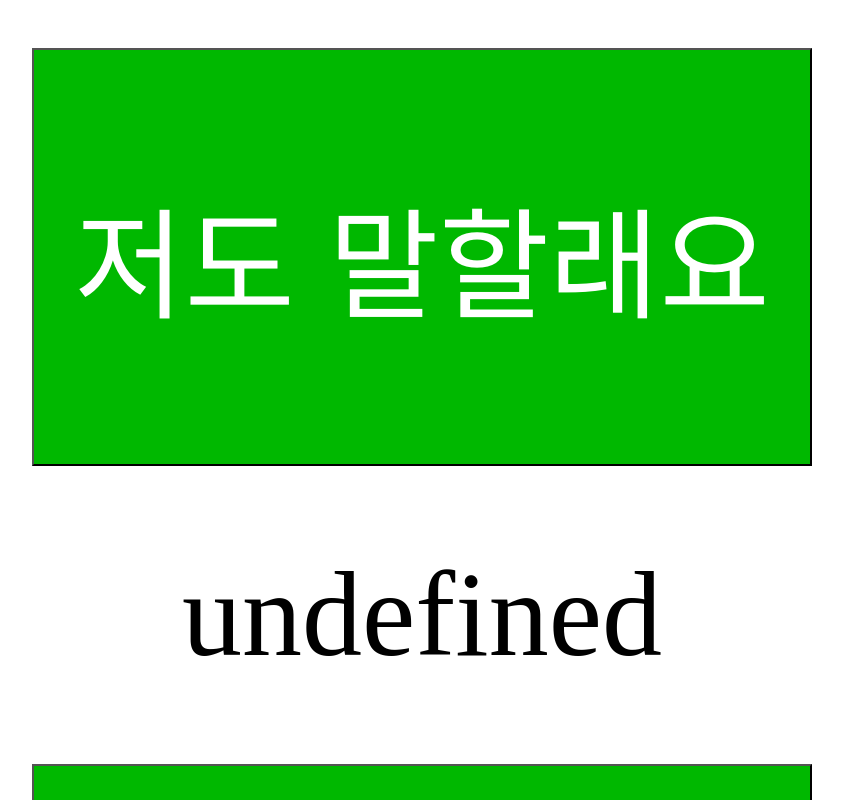
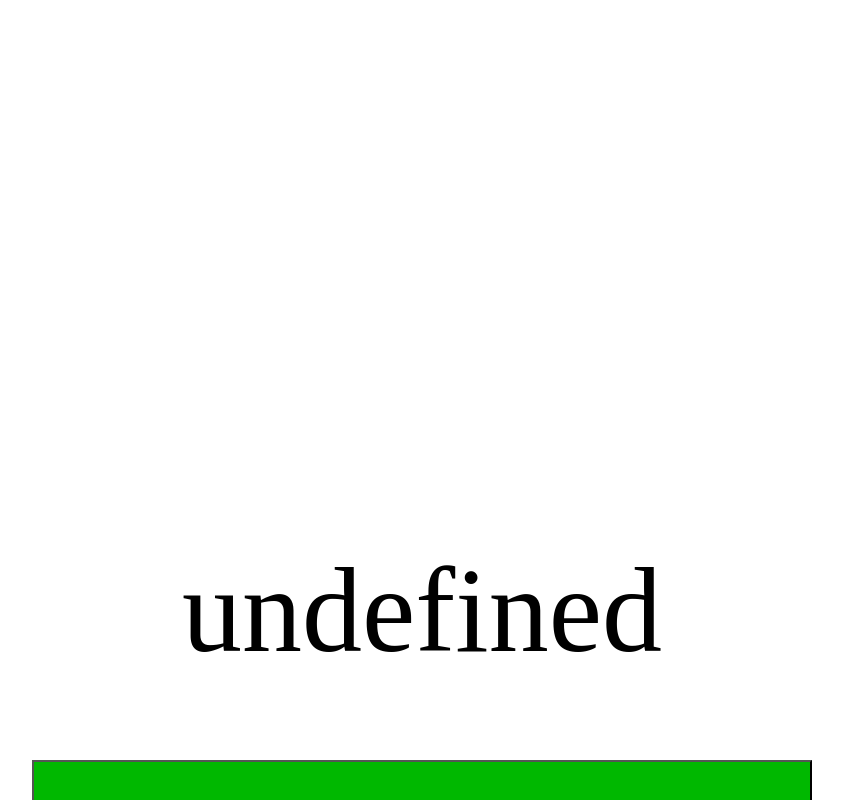
Before and after one commit to maist0126/augprototype, a plain HTML site: page user.html in a window 1280 px wide. Shown: the top 800 px of the page, without its empty margins (218-1061 px from the left). Drawn offline with Linux system fonts and the light colour scheme.

Commit message:
marginforinterface

```diff
--- a/user.css
+++ b/user.css
@@ -10,9 +10,9 @@
     font-size: 120px;
     text-align: center;
 }
-#want2{
+#marginforinterface{
     color: #ffffff;
-    background-color: rgb(0, 184, 0);
+    background-color: #ffffff;
     font-weight: 500;
     padding-top: 120px;
     padding-bottom: 120px;
--- a/user.html
+++ b/user.html
@@ -9,7 +9,9 @@
 	<script src="https://www.gstatic.com/firebasejs/5.11.0/firebase.js"></script>
 	<script src="./NoSleep.js"></script>
 	<div class = "first center">
-		<input type = "button" id = "want2" value = "저도 말할래요" onclick="reserve(1)" />
+		<div id = "marginforinterface">
+			공백입니다.
+		</div>
 	</div>
 	<div class = "first center">
 		<div id = "label">
```
